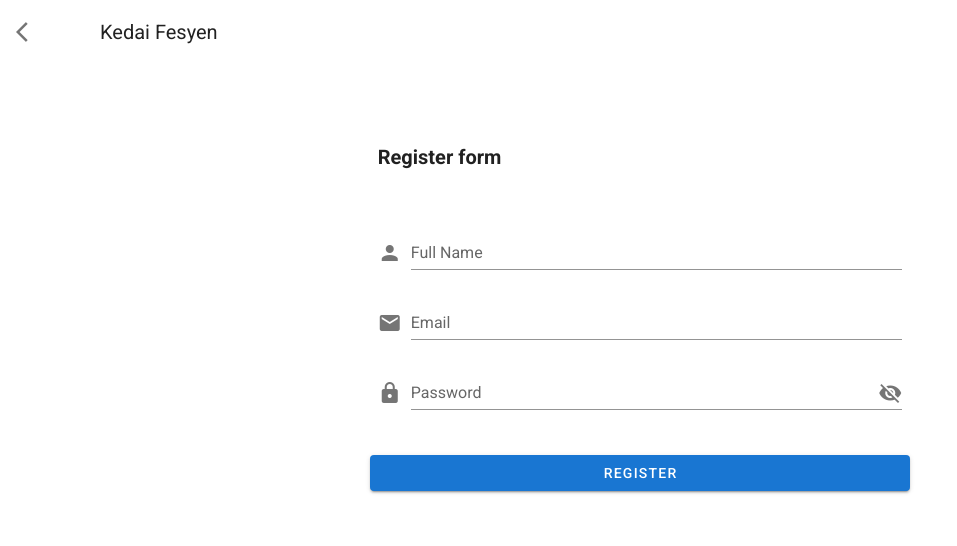
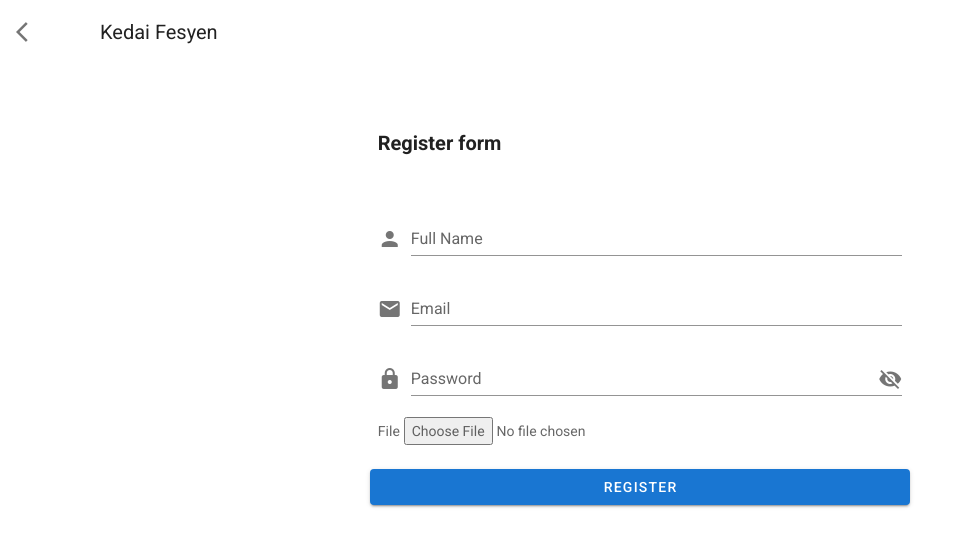
Before and after one commit to aryusniardi/kedai_fesyen_app, a Vue app: page /register in a window 1280 px wide. Shown: the top 546 px of the page, without its empty margins (0-957 px from the left). Built offline with nearby package versions, Linux system fonts and the light colour scheme.

Commit message:
belajar yg bener
+ insert image

```diff
--- a/src/components/CSidebar.vue
+++ b/src/components/CSidebar.vue
@@ -17,7 +17,7 @@
       <v-list-item two-line>
         <v-list-item-avatar>
           <img v-if="user.avatar == null" src="https://randomuser.me/api/portraits/men/81.jpg">
-          <img v-else :src="getImage('/users/' + user.avatar)">
+          <img v-else :src="getImage('/avatar/' + user.avatar)">
         </v-list-item-avatar>
 
         <v-list-item-content>
--- a/src/views/auth/Register.vue
+++ b/src/views/auth/Register.vue
@@ -64,6 +64,9 @@
                         hint="at least 6 character"
                         @click:append="showPassword = !showPassword"
                     ></v-text-field>
+                        <label>File
+                            <input type="file" id="gambar" name="avatar" ref="file" v-on:change="onChangeFileUpload()"/>
+                        </label>
                 </v-form>
                 </v-card-text>
                 <v-card-actions>
@@ -98,6 +101,8 @@ export default {
                 value => !value || value.size < 2000000 || 'Avatar size should be less than 2 MB!',
             ],
 
+            gambar: '',
+
             showPassword: false,
             password: '',
             passwordRules: [
@@ -126,7 +131,7 @@ export default {
                 let formData = new FormData()
                 formData.set('name', this.name)
                 formData.set('email', this.email)
-                formData.append('avatar', this.avatar)
+                formData.append('avatar', this.gambar)
                 formData.set('password' , this.password)
 
                 this.axios.post('/register', formData)
@@ -164,6 +169,9 @@ export default {
                 reader.readAsDataURL(input.files[0]);
             }
             console.log(this.avatar)
+        },
+        onChangeFileUpload(){
+            this.gambar = this.$refs.file.files[0];
         }
     }
 }
```
